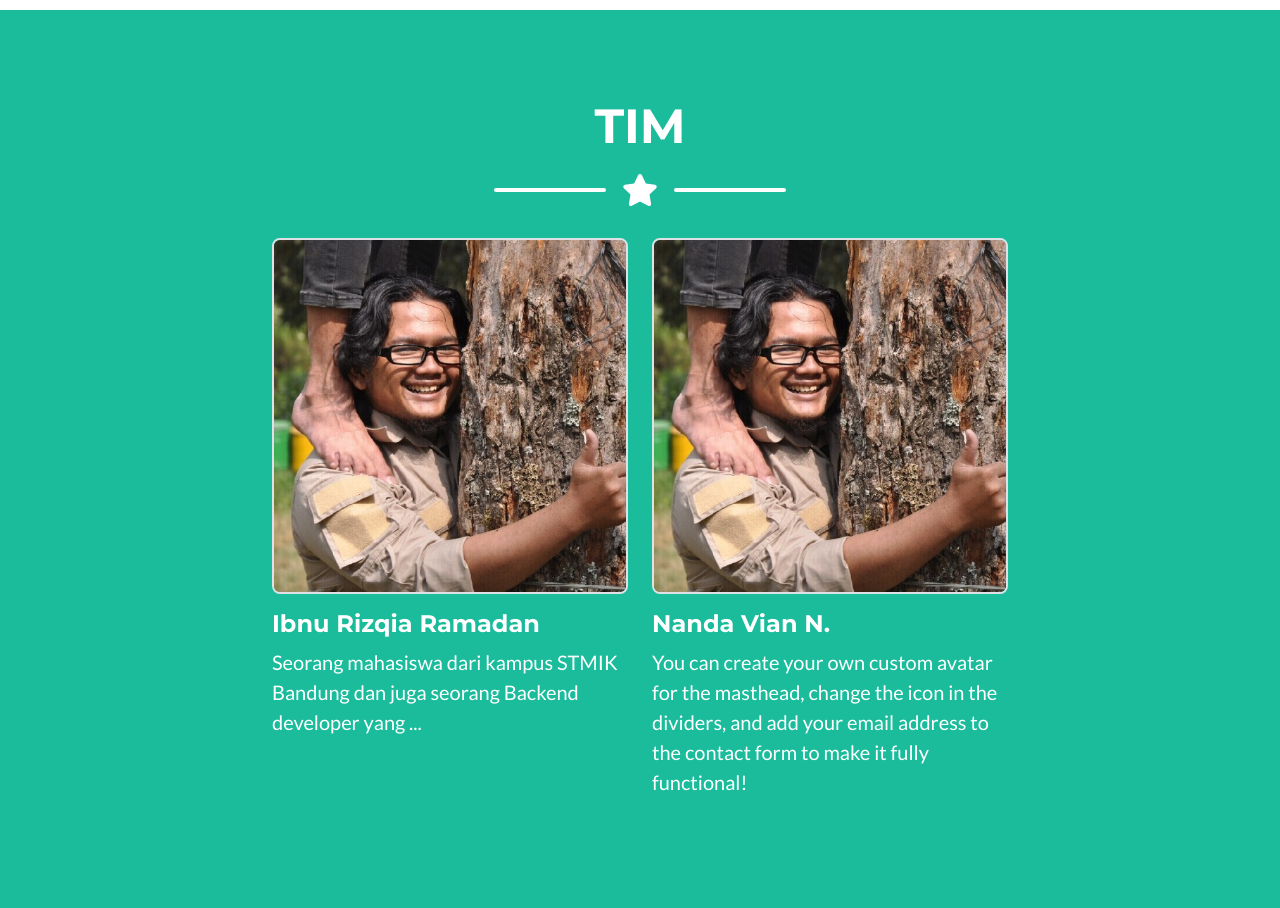
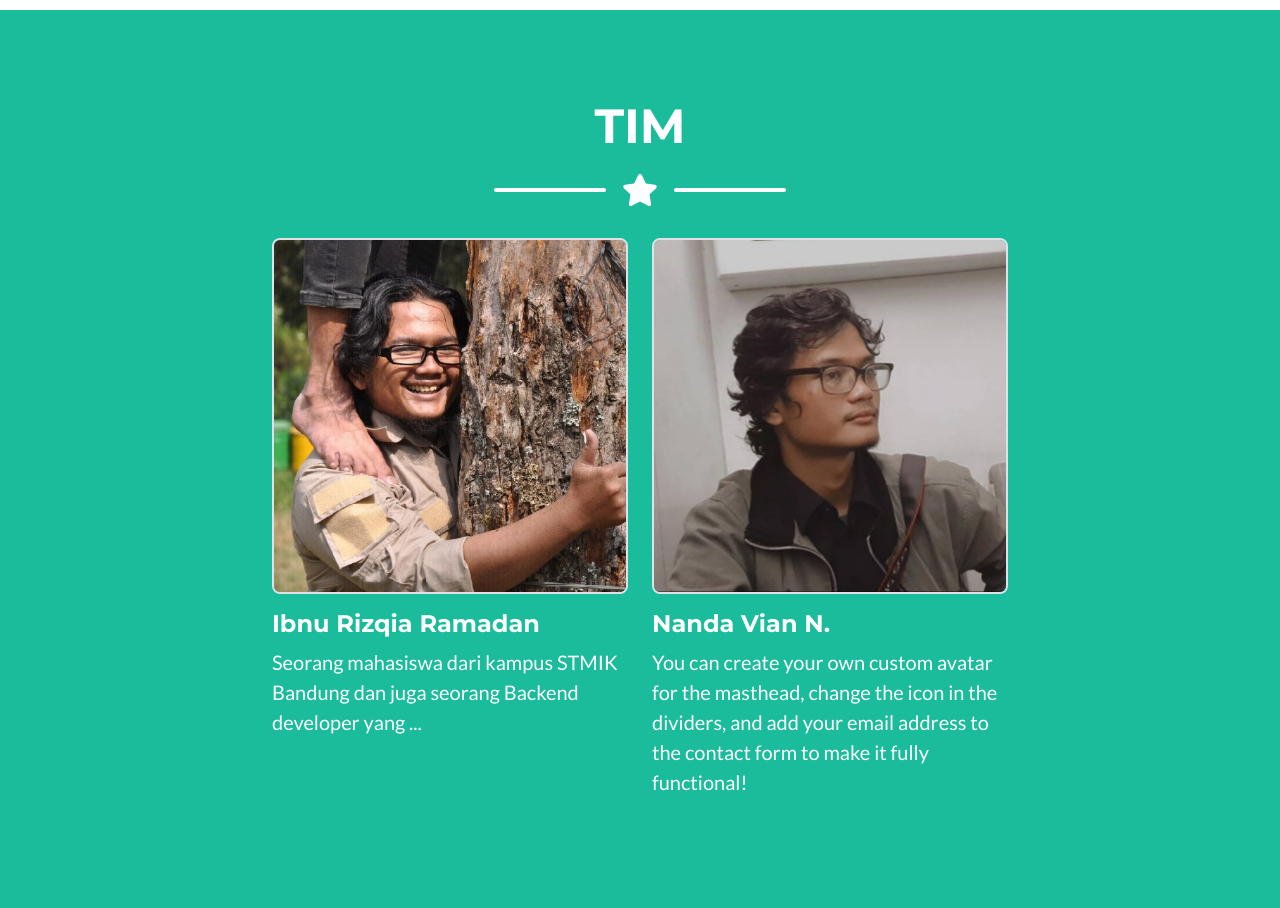
Before and after one commit to ibnurizqiaramadan/traffic-pixel, a CodeIgniter 4 app: the page made by web/app/Views/frontend/home.php in a window 1280 px wide. Shown: the part 1142-2050 px from the top of the page. Run offline with PHP 8.4 and a stand-in for CodeIgniter, Linux system fonts and the light colour scheme; the template is opened without the code that fills it, so the values that code supplies are empty; some libraries are stand-ins or nearby versions.

Commit message:
add tim image

```diff
--- a/web/app/Views/frontend/home.php
+++ b/web/app/Views/frontend/home.php
@@ -55,7 +55,7 @@
                 <p class="lead">Seorang mahasiswa dari kampus STMIK Bandung dan juga seorang Backend developer yang ...</p>
             </div>
             <div class="col-lg-4 me-auto">
-                <img src="<?= base_url("assets/front/img/tim/ibnu.jpg") ?>" alt="" class="img-fluid rounded border">
+                <img src="<?= base_url("assets/front/img/tim/vian.jpg") ?>" alt="" class="img-fluid rounded border">
                 <p class="h4 mt-3">Nanda Vian N.</p>
                 <p class="lead">You can create your own custom avatar for the masthead, change the icon in the
                     dividers, and add your email address to the contact form to make it fully functional!</p>
```
Also changed, not shown: web/public/assets/front/img/tim/vian.jpg (added).
